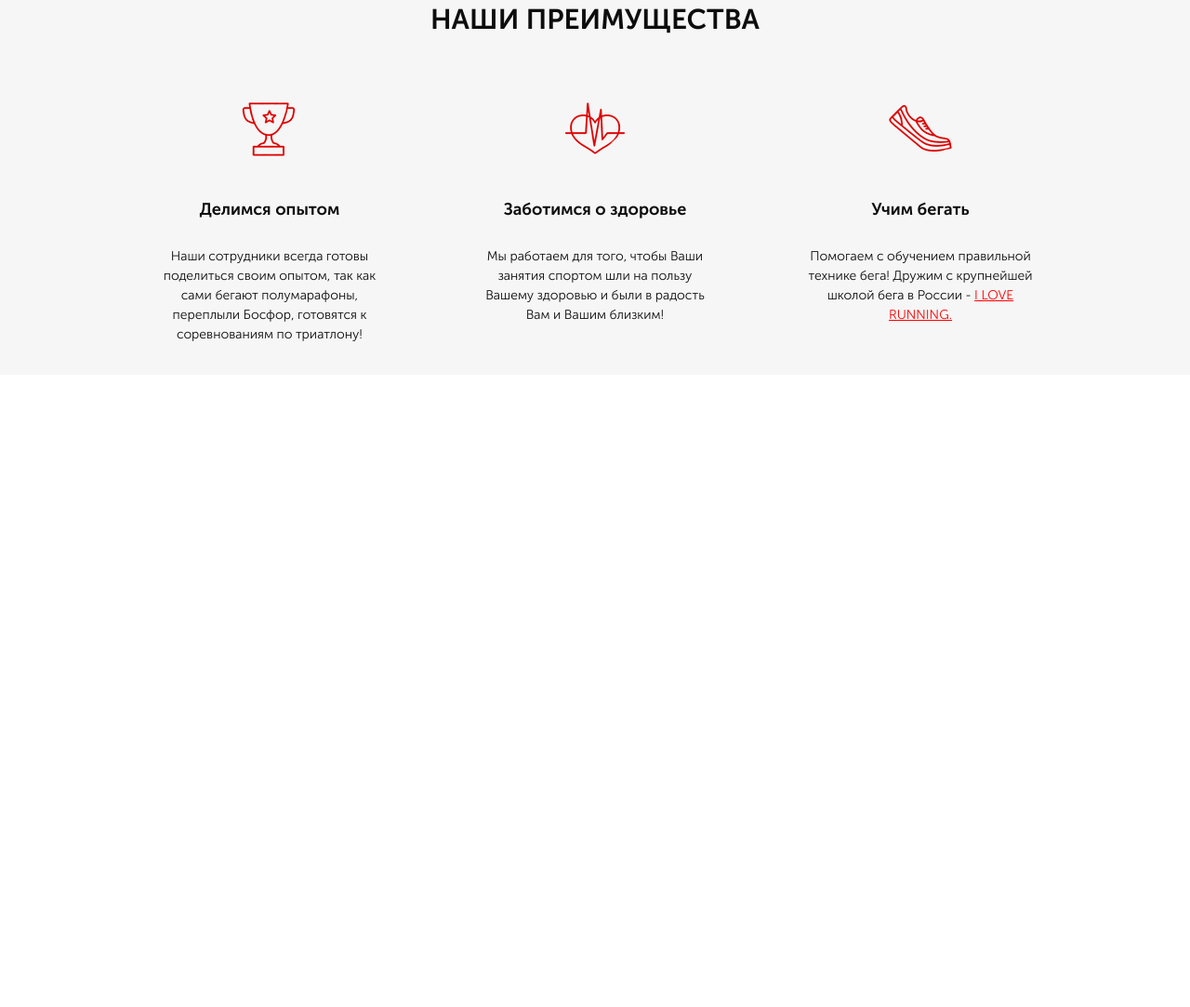
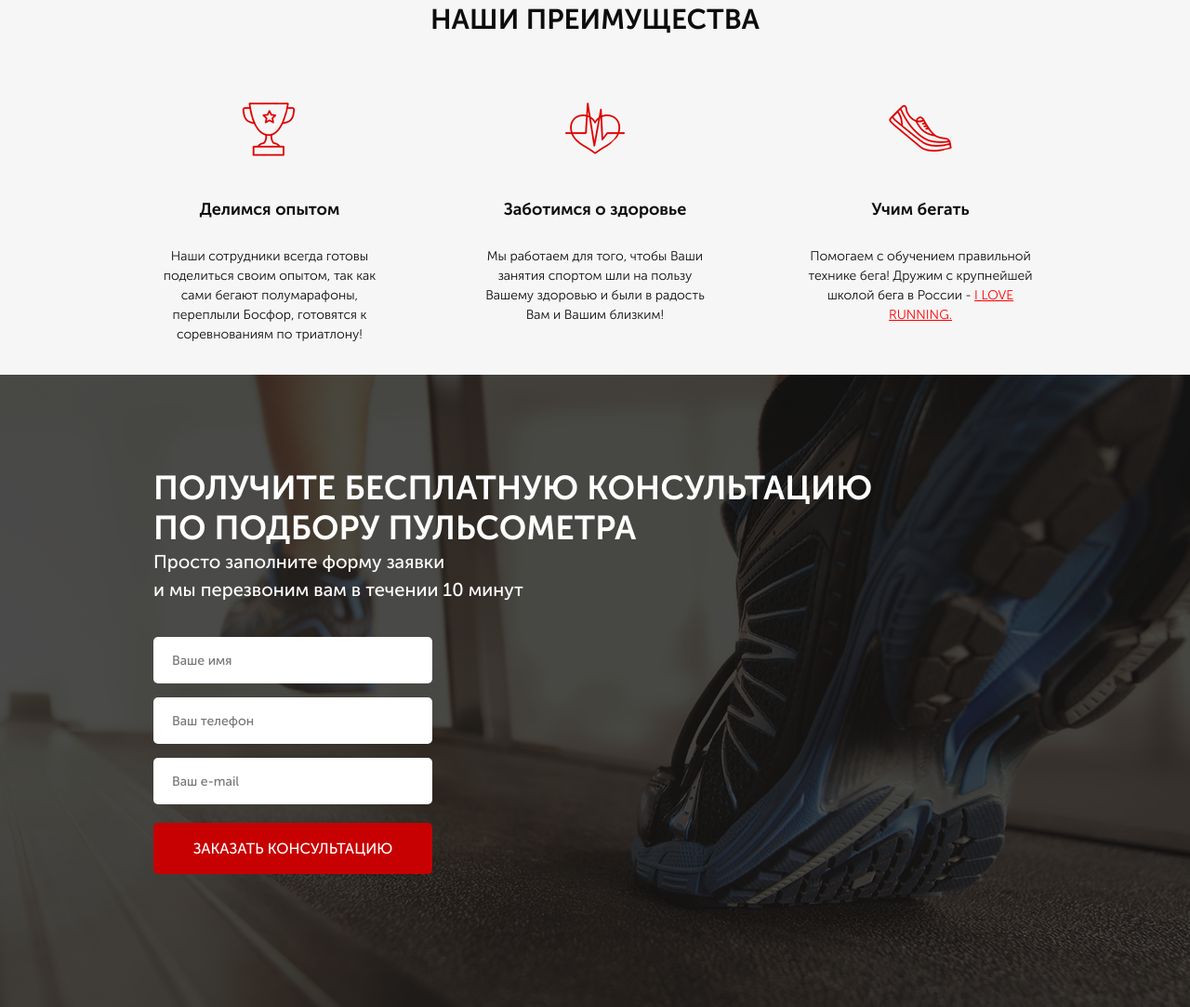
Before and after one commit to Bohdan71/Bohdan71.github.io, a website: page src/index.html in a window 1280 px wide. Shown: the part 780-1863 px from the top of the page at 93% size. Before the commit the page ends 1183 px from the top, so only its background shows below. Drawn offline with Linux system fonts and the light colour scheme; files whose address does not match are found by name.

Commit message:
form - no media

```diff
--- a/src/index.html
+++ b/src/index.html
@@ -70,7 +70,7 @@
 
     <div class="advantages">
         <div class="container">
-            <h2>НАШИ ПРЕИМУЩЕСТВА</h2>
+            <h2 class="title">НАШИ ПРЕИМУЩЕСТВА</h2>
             <div class="advantages__blocks">
                 <div class="advantages__block">
                     <img src="icons/Section_2/cup.png" alt="cup">
@@ -99,5 +99,25 @@
         </div>
     </div>
 
+    <div class="consultation">
+        <div class="container">
+            <h2 class="title title_left">
+                Получите бесплатную консультацию <br>по подбору пульсометра
+            </h2>
+
+            <div class="consultation__descr">
+                Просто заполните форму заявки <br> и мы перезвоним вам в течении 10 минут
+            </div>
+
+            <form class="feed-form" action="#">
+                <input name="name" required placeholder="Ваше имя" type="text">
+                <input name="phone" required placeholder="Ваш телефон" type="number">
+                <input name="email" required placeholder="Ваш e-mail" type="email">
+
+                <button class="button button_submit">Заказать консультацию</button>
+            </form>
+        </div>
+    </div>
+
 </body>
 </html>
--- a/src/sass/blocks/_advantages.sass
+++ b/src/sass/blocks/_advantages.sass
@@ -4,13 +4,6 @@
     min-height: 470px
     background-color: #f6f6f6
     padding-top: 70px
-    h2
-        display: block
-        margin: 0 auto
-        color: #0d0d0d
-        font-size: 30px
-        font-weight: 700
-        text-align: center
     &__blocks
         display: flex
         flex-direction: row
--- a/src/sass/blocks/_buttons.sass
+++ b/src/sass/blocks/_buttons.sass
@@ -19,3 +19,7 @@
         background-color: $main-color
         font-size: 16px
         margin-top: 67px
+    &_submit
+        width: 100%
+        height: 55px
+        font-size: 16px
--- /dev/null
+++ b/src/sass/blocks/_consultation.sass
@@ -0,0 +1,10 @@
+.consultation
+    min-height: 680px
+    padding: 100px 0 92px 0
+    background: url(../../img/backgrounds/bg_section_2.png) center (center/cover) no-repeat
+    &__descr
+        font-style: normal
+        font-weight: 500
+        font-size: 20px
+        line-height: 30px
+        color: #FFFFFF
--- /dev/null
+++ b/src/sass/blocks/_forms.sass
@@ -0,0 +1,17 @@
+.feed-form
+    width: 300px
+    margin-top: 36px
+    display: flex
+    flex-direction: column
+    input
+        height: 50px
+        border-radius: 5px
+        background-color: #fff
+        margin-bottom: 15px
+        border: none
+        padding: 0 20px
+        font-weight: 300px
+        font-size: 14px
+        color: #4B4B4B
+        &:nth-child(3)
+            margin-bottom: 20px
--- /dev/null
+++ b/src/sass/blocks/_titles.sass
@@ -0,0 +1,14 @@
+.title
+        display: block
+        margin: 0 auto
+        color: #0d0d0d
+        font-size: 30px
+        font-weight: 700
+        text-align: center
+        text-transform: uppercase
+        &_left
+            font-weight: 700
+            font-size: 36px
+            text-transform: uppercase
+            color: #FFFFFF
+            text-align: left
--- a/src/sass/style.sass
+++ b/src/sass/style.sass
@@ -9,3 +9,6 @@
 @import "blocks/_header"
 @import "blocks/_buttons"
 @import "blocks/_advantages"
+@import "blocks/_consultation"
+@import "blocks/_titles"
+@import "blocks/_forms"
```
Also changed, not shown: src/css/style.min.css.
